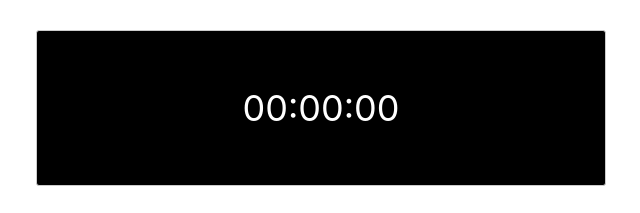
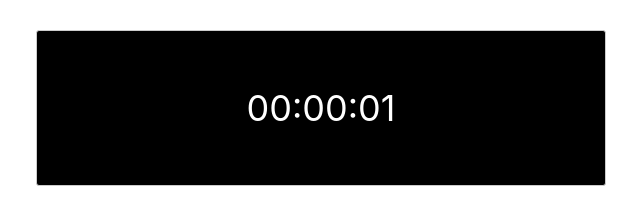
Before and after one commit to hananao/gittest2, a plain HTML site: page chapter6/index.html in a window 1280 px wide. Shown: the top 213 px of the page, 319-959 px from the left. Drawn offline with nearby package versions, Linux system fonts and the light colour scheme.

Commit message:
edit_time

```diff
--- a/chapter6/index.html
+++ b/chapter6/index.html
@@ -10,7 +10,7 @@
 </head>
 <body>
   <div class="container">
-    <p id="timer">00:00:00</p>
+    <p id="timer">00:00:01</p>
     <div>
       <button id ="start_stop" class="btn btn-lg btn-primary">START</button>
     </div>
```
